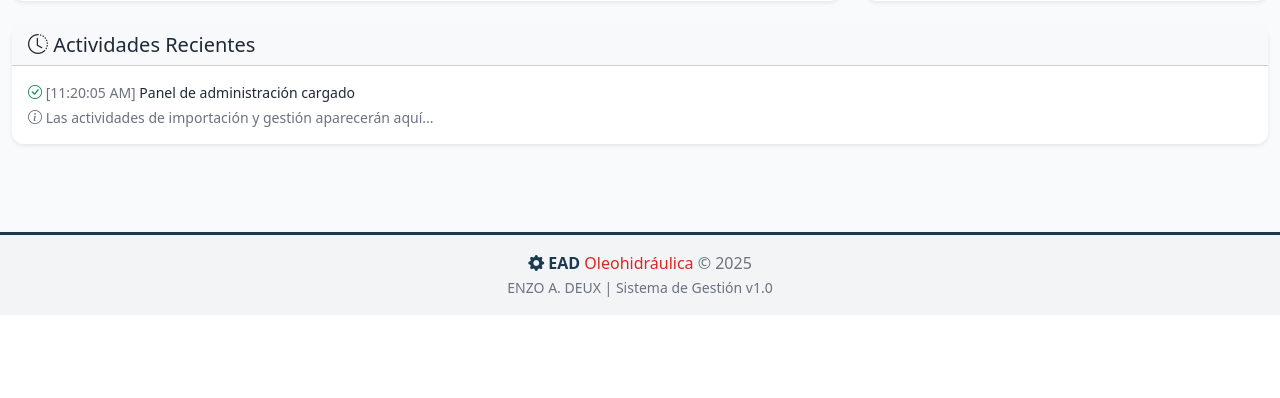
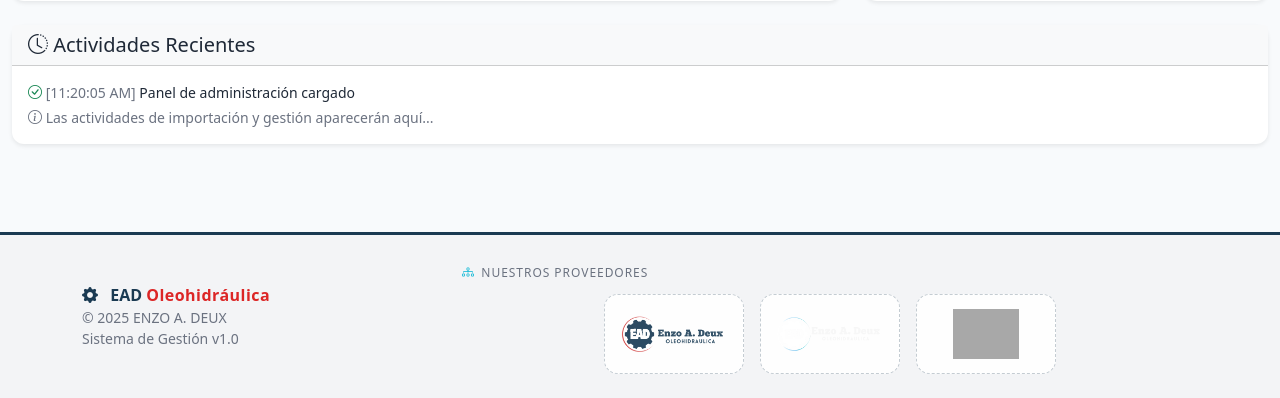
Before and after one commit to Aguus1610/EAD-web, a Flask app: page /admin in a window 1280 px wide. Shown: the part 1268-1666 px from the top of the page. Before the commit the page ends 1565 px from the top, so only its background shows below. Run offline with Flask 3, Linux system fonts and the light colour scheme; grey boxes are pictures that could not be loaded.

Commit message:
Refactor: Enhance footer with supplier logos and branding
Co-authored-by: adm201364 <adm201364@gmail.com>

```diff
--- a/Desktop/EAD-ServicesManagement2-main/templates/base.html
+++ b/Desktop/EAD-ServicesManagement2-main/templates/base.html
@@ -507,6 +507,93 @@
                 gap: 0.3rem;
             }
         }
+
+        /* Footer ampliado para logos */
+        .site-footer {
+            background-color: var(--light-gray);
+            border-top: 3px solid var(--ead-blue);
+            margin-top: 3rem;
+        }
+
+        .footer-branding h6 {
+            font-weight: 700;
+            color: var(--ead-blue);
+        }
+
+        .footer-branding span {
+            color: var(--ead-red);
+            font-weight: 600;
+            letter-spacing: 0.03em;
+        }
+
+        .footer-logos-label {
+            color: var(--text-muted);
+            font-size: 0.75rem;
+            text-transform: uppercase;
+            letter-spacing: 0.08em;
+            margin-bottom: 0.75rem;
+            display: inline-flex;
+            align-items: center;
+            gap: 0.4rem;
+        }
+
+        .footer-logos-label i {
+            color: var(--ead-light-blue);
+        }
+
+        .footer-logos-grid {
+            display: flex;
+            flex-wrap: wrap;
+            gap: 1rem;
+            justify-content: center;
+            align-items: center;
+        }
+
+        .footer-logo-slot {
+            flex: 0 1 140px;
+            min-height: 80px;
+            padding: 0.75rem 1rem;
+            background-color: rgba(255, 255, 255, 0.85);
+            border-radius: 0.85rem;
+            border: 1px dashed rgba(26, 58, 82, 0.25);
+            display: flex;
+            align-items: center;
+            justify-content: center;
+            transition: box-shadow 0.2s ease, border-color 0.2s ease;
+        }
+
+        .footer-logo-slot:hover {
+            box-shadow: 0 8px 20px rgba(0, 0, 0, 0.08);
+            border-color: rgba(26, 58, 82, 0.5);
+        }
+
+        .footer-logo-slot img {
+            max-height: 50px;
+            width: 100%;
+            object-fit: contain;
+            filter: grayscale(0.2) opacity(0.9);
+            transition: transform 0.2s ease, filter 0.2s ease;
+        }
+
+        .footer-logo-slot:hover img {
+            transform: scale(1.05);
+            filter: none;
+        }
+
+        .footer-logo-slot.placeholder {
+            color: var(--text-muted);
+            font-size: 0.75rem;
+            text-transform: uppercase;
+            font-weight: 600;
+            letter-spacing: 0.05em;
+            border-style: dotted;
+        }
+
+        @media (max-width: 576px) {
+            .footer-logo-slot {
+                flex: 0 1 calc(50% - 0.75rem);
+            }
+        }
     </style>
     {% block extra_css %}{% endblock %}
 </head>
@@ -749,15 +836,42 @@
     </div>
 
     <!-- Footer -->
-    <footer class="text-center py-3 mt-5" style="background-color: var(--light-gray); border-top: 3px solid var(--ead-blue);">
-        <div class="container">
-            <div>
-                <i class="bi bi-gear-fill" style="color: var(--ead-blue);"></i>
-                <strong style="color: var(--ead-blue);">EAD</strong>
-                <span style="color: var(--ead-red);">Oleohidráulica</span>
-                <span class="text-muted">© 2025</span>
+    <footer class="site-footer text-center text-lg-start">
+        <div class="container py-4">
+            <div class="row gy-4 align-items-center">
+                <div class="col-lg-4 footer-branding">
+                    <div class="d-flex flex-column align-items-center align-items-lg-start">
+                        <div>
+                            <i class="bi bi-gear-fill me-2" style="color: var(--ead-blue);"></i>
+                            <h6 class="d-inline">EAD <span>Oleohidráulica</span></h6>
+                        </div>
+                        <small class="text-muted">© 2025 ENZO A. DEUX</small>
+                        <small class="text-muted">Sistema de Gestión v1.0</small>
+                    </div>
+                </div>
+                <div class="col-lg-8">
+                    <div class="footer-logos-label">
+                        <i class="bi bi-diagram-3"></i>
+                        Nuestros proveedores
+                    </div>
+                    {% set proveedor_logos = footer_logos if footer_logos is defined else [
+                        {'nombre': 'Proveedor Estratégico', 'archivo': 'img/EAD (snf) apaisado.png'},
+                        {'nombre': 'Proveedor Premium', 'archivo': 'img/EAD negro (snf) apaisado.png'},
+                        {'nombre': 'Proveedor Asociado', 'archivo': 'img/EAD (snf).png'}
+                    ] %}
+                    <div class="footer-logos-grid">
+                        {% for proveedor in proveedor_logos %}
+                            <div class="footer-logo-slot">
+                                <img src="{{ url_for('static', filename=proveedor.archivo) }}" alt="{{ proveedor.nombre }}" loading="lazy">
+                            </div>
+                        {% else %}
+                            <div class="footer-logo-slot placeholder">
+                                Espacio disponible
+                            </div>
+                        {% endfor %}
+                    </div>
+                </div>
             </div>
-            <small class="text-muted">ENZO A. DEUX | Sistema de Gestión v1.0</small>
         </div>
     </footer>
 
```
